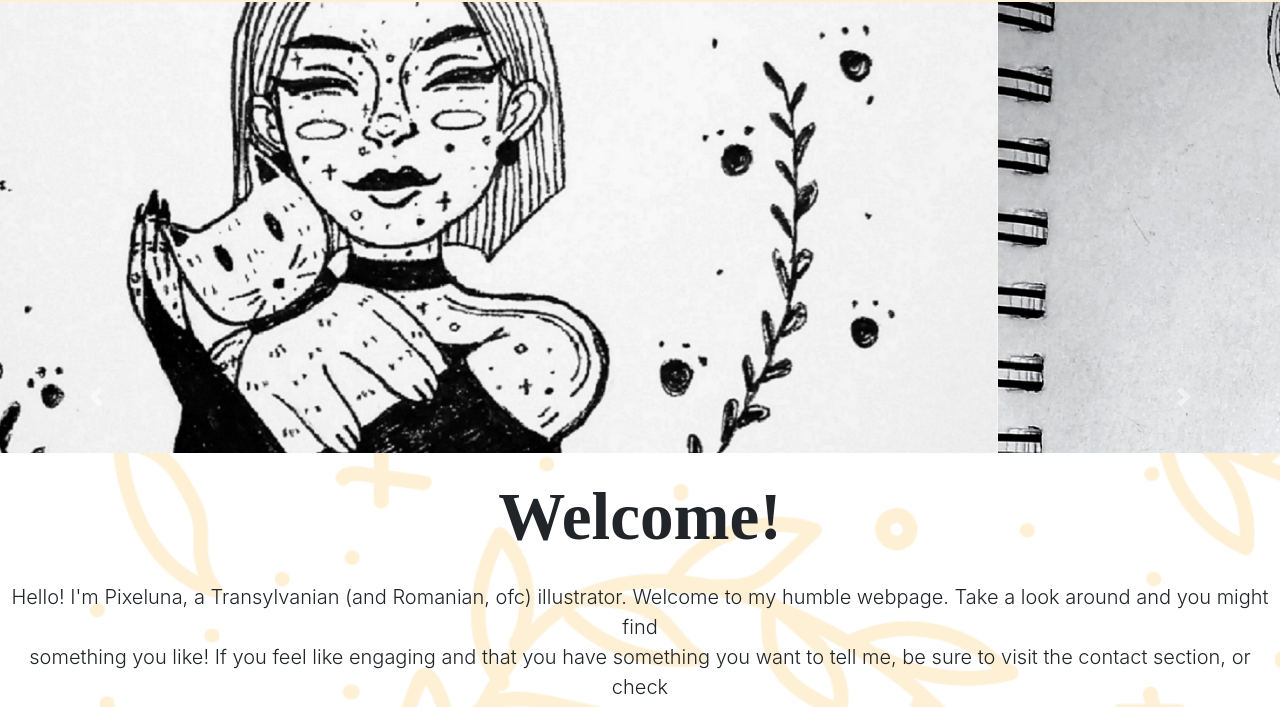
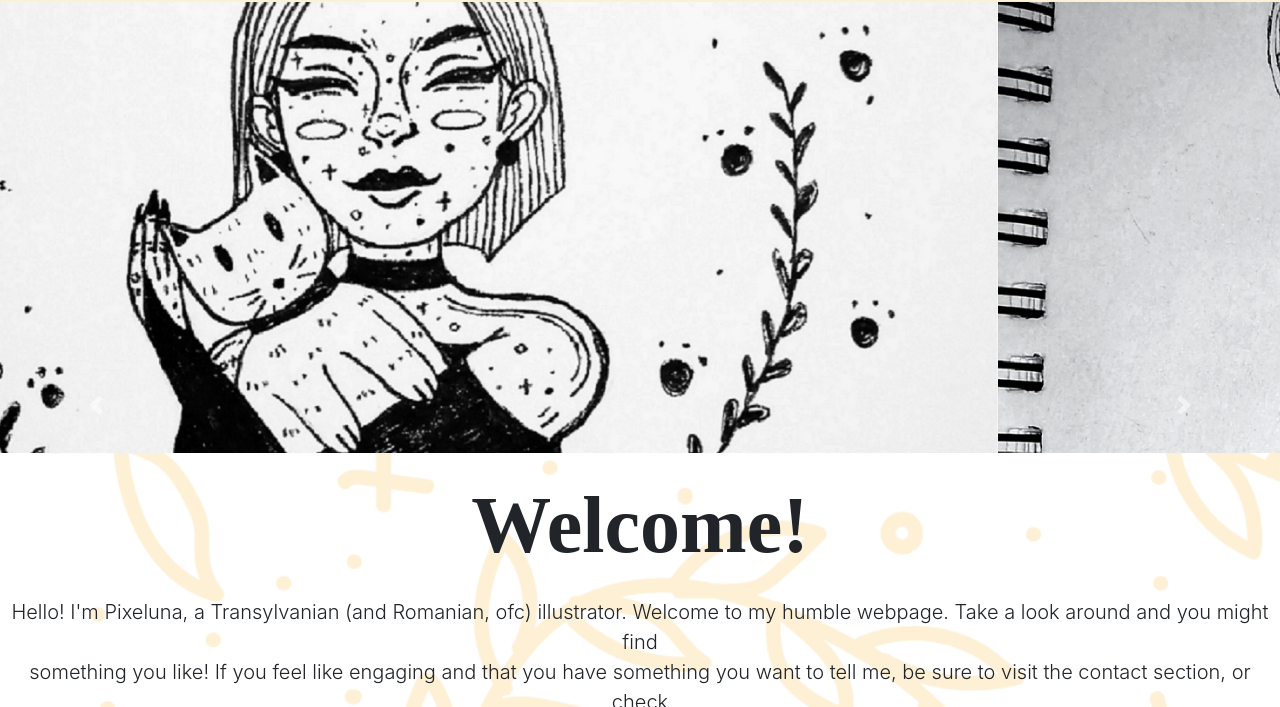
Before and after one commit to pixeluna/pixeluna.github.io, a plain HTML site: page index.html in a window 1280 px wide. Shown: the part 93-800 px from the top of the page. Drawn offline with nearby package versions, Linux system fonts and the light colour scheme.

Commit message:
Update index.html

```diff
--- a/index.html
+++ b/index.html
@@ -123,7 +123,7 @@ input:checked ~ .menu-content {
     <span class="carousel-control-next-icon"></span>
   </a>
 <!-- Section heading -->
-  <h2 class="h1-responsive font-weight-bold my-4 text-center" style="font-family: Pixeluna;font-size:4.2em">Welcome!</h2>
+  <h2 class="h1-responsive font-weight-bold my-4 text-center" style="font-family: Pixeluna;font-size:5em">Welcome!</h2>
   <p class="lead grey-text w-responsive mx-auto mb-5 text-center">Hello! I'm Pixeluna, a Transylvanian (and Romanian, ofc) illustrator. Welcome to my humble webpage. Take a look around and you might find
   <br>something you like! If you feel like engaging and that you have something you want to tell me, be sure to visit the contact section, or check
   <br>out the contact info in the footer. Everything that I make comes with a little piece of my soul, so any type of support means a lot to me. <3
```
